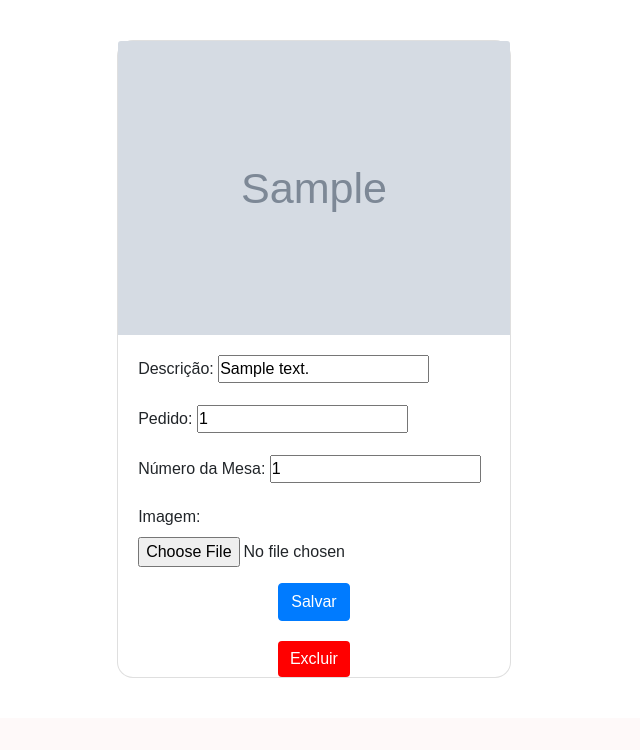
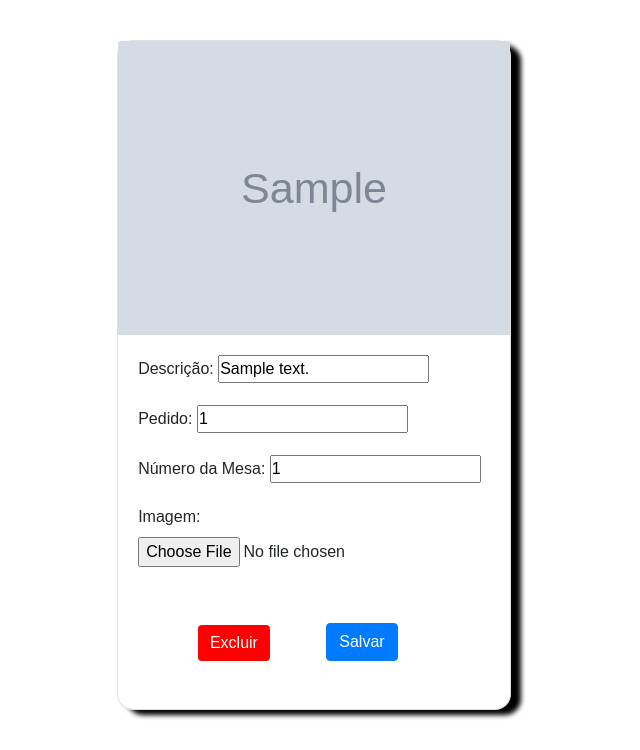
Before and after one commit to Benersy1337/Waiterapp-Front-End-With-Django, a Django app: page /editar/1 in a window 1280 px wide. Shown: the part 198-948 px from the top of the page, without its empty margins (240-880 px from the left). Before the commit the page ends 876 px from the top, so only its background shows below. Run offline with Django 4.2, Linux system fonts and the light colour scheme; tables that the repository leaves empty hold one stand-in row (values such as "Sample post"); grey boxes marked "Sample" are stand-in pictures.

Commit message:
finish project for a while

```diff
--- a/crud/templates/orders/detail.html
+++ b/crud/templates/orders/detail.html
@@ -9,7 +9,6 @@
 
 {% block content %}
 
-
 <div class="card-parciais item-page">
     <img src="{{ baseUrl }}/static/assets/img/{{pedido.imagem}}" class="card-img-top" alt="..." />
     <div class="card-body">
--- a/crud/templates/orders/edit.html
+++ b/crud/templates/orders/edit.html
@@ -4,7 +4,12 @@
     <a href="/all"><button class="button-cadastro"><strong>Voltar</strong></button></a>
 {% endblock %}
 
+{% load static %}
+{% static "" as baseUrl %}
+
 {% block content %}
+
+
 
 
 <h1>Editar Pedido</h1>
@@ -21,30 +26,30 @@
 
             <div class="form-group">
                 <label for="pedido">Descrição:</label>
-                <input type="text" name="descricao" placeholder="Digite a descrição do pedido" value="{{pedido.descricao}}" />
+                <input type="text" name="descricao" placeholder="Digite a descrição do pedido" value="{{pedido.descricao}}" required/>
             </div>
 
 
             <div class="form-group">
                 <label for="pedido">Pedido:</label>
-                <input type="number" name="numero" placeholder="Digite o número do Pedido" value="{{pedido.numero}}" />
+                <input type="number" name="numero" placeholder="Digite o número do Pedido" value="{{pedido.numero}}" required/>
             </div>
 
 
             <div class="form-group">
                 <label for="mesa">Número da Mesa:</label>
-                <input type="number" name="numeroMesa" placeholder="Digite o número da Mesa" value="{{pedido.numeroMesa}}" />
+                <input type="number" name="numeroMesa" placeholder="Digite o número da Mesa" value="{{pedido.numeroMesa}}" required/>
             </div>
 
 
             <div class="form-group">
                 <label for="imagem">Imagem:</label>
-                <input type="file" name="imagem" />
+                <input type="file" name="imagem"/>
             </div>
 
             <div class="buttons-detail">
 
-                <input type="submit" class="btn btn-primary button" value="Salvar" />
+                <input type="submit" class="btn btn-primary salvar" value="Salvar" />
 
             </div>
 
@@ -59,8 +64,9 @@
     {% csrf_token %}
 
     <div class="buttons-detail">
-        <input type="submit" class="button btn btn-primary excluir" value="Excluir">
+        <input type="submit" class="btn btn-primary excluir" value="Excluir">
     </div>
+
 </form>
 
 
--- a/crud/urls.py
+++ b/crud/urls.py
@@ -12,5 +12,5 @@ urlpatterns = [
     path('update/<int:id>', update, name="update"),
     path('remover/<int:id>', remover),
     path('details/<int:id>', details),
-    path('/<int:id>', status, name="status")
+    path('<int:id>', status, name="status")
 ]
--- a/crud/views.py
+++ b/crud/views.py
@@ -32,7 +32,7 @@ def details(request, id):
     data['pedido'] = pedido
     return render(request, "orders/detail.html", data)
 
-
+# Renderiza a rota para criar um pedido
 def criando(request):
     return render(request, "orders/create.html")
 
@@ -44,6 +44,7 @@ def create(request):
     Pedido.objects.create(descricao=salvadescricao, numero=salvanumero, numeroMesa=salvanumeroMesa,imagem=salvaImagem)
     return redirect(orders)
 
+# Renderiza a rota para editar o pedido específico
 def editar(request, id):
     pedido = Pedido.objects.get(id=id)
     data = {}
@@ -59,7 +60,10 @@ def update(request, id):
     pedido.descricao = salvadescricao
     pedido.numero = salvanumero
     pedido.numeroMesa = salvanumeroMesa
-    pedido.imagem = salvaImagem
+
+    if salvaImagem != "":
+        pedido.imagem = salvaImagem
+
     pedido.save()
     return redirect(orders)
 
--- a/static/assets/css/styles.css
+++ b/static/assets/css/styles.css
@@ -103,6 +103,7 @@ h2 {
   line-height: 2rem;
   margin-bottom: 1rem;
   justify-content: center;
+  box-shadow: 10px 5px 5px black;
 }
 
 .header-board {
@@ -155,12 +156,14 @@ h2 {
 }
 
 .card-parciais {
+  margin: 0 auto;
   word-wrap: break-word;
   background-color: #fff;
   background-clip: border-box;
   border: 1px solid rgba(0, 0, 0, .125);
   border-radius: 1rem;
   width: 24.6rem;
+  box-shadow: 10px 5px 5px black;
 }
 
 .board-orders {
@@ -194,3 +197,19 @@ h2 {
   color: white;
   text-decoration: dashed;
 }
+
+
+
+.buttons-detail .excluir{
+  position: relative;
+  right: 5rem;
+  bottom: 3rem;
+  margin-top: 1rem;
+}
+
+.buttons-detail .salvar{
+  position: relative;
+  top: 1.5rem;
+  margin-left: 6rem;
+  margin-top: 1rem;
+}
```
Also changed, not shown: crud/templates/orders/create.html (+1 -20 lines), crud/templates/update.html (deleted, +0 -20 lines), crud/migrations/0009_alter_pedido_numeromesa.py (added), crud/migrations/0010_alter_pedido_numeromesa.py (added).
